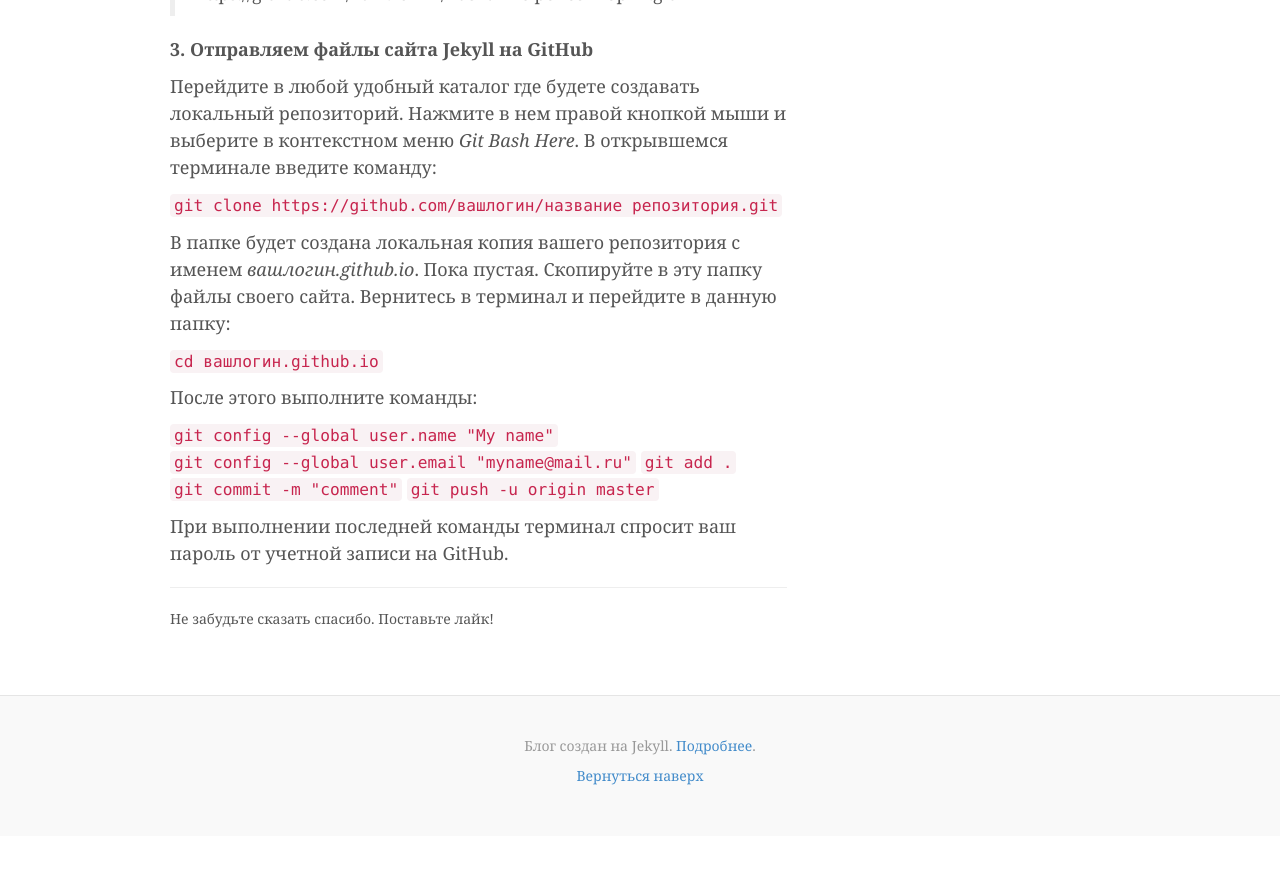
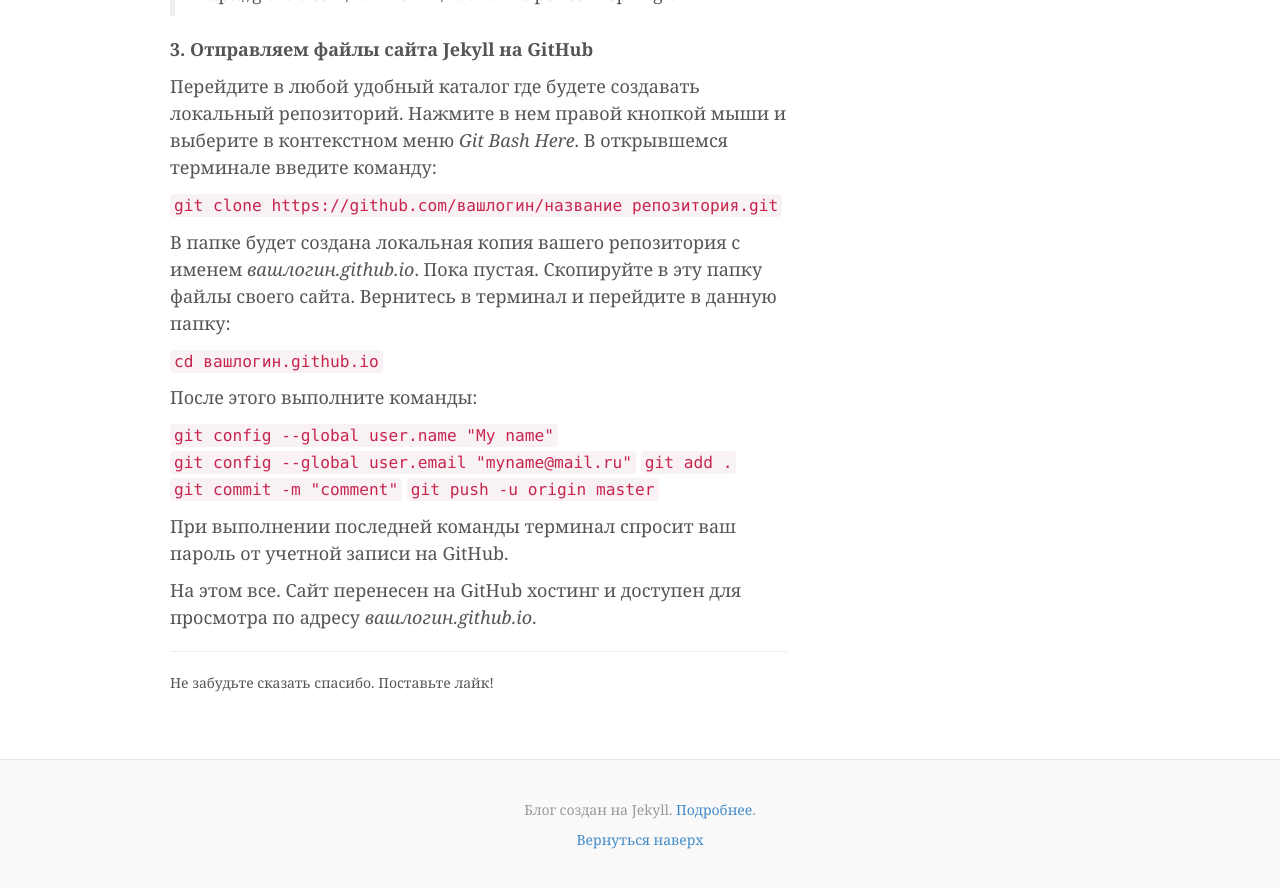
Before and after one commit to htmlblog/htmlblog.github.io, a Jekyll site: the page built from _posts/2017-03-29-kak-pierieniesti-sait-jekyll-na-github.markdown, in a window 1280 px wide and 900 px high, scrolled down 1764 px. Shown: the top 888 px of the window. Built offline with Jekyll 4.4.1, drawn with Linux system fonts in a browser that asks for light colours; comment, search, counter and statistics services are not loaded; before the commit the page ends 2600 px from its top, so only the background shows below that.

Commit message:
Updated Kak Pierieniesti Sait Jekyll Na Github

```diff
--- a/_posts/2017-03-29-kak-pierieniesti-sait-jekyll-na-github.markdown
+++ b/_posts/2017-03-29-kak-pierieniesti-sait-jekyll-na-github.markdown
@@ -59,3 +59,5 @@ layout: post
 `git push -u origin master`
 
 При выполнении последней команды терминал спросит ваш пароль от учетной записи на GitHub.
+
+На этом все. Сайт перенесен на GitHub хостинг и доступен для просмотра по адресу *вашлогин.github.io*.
```
